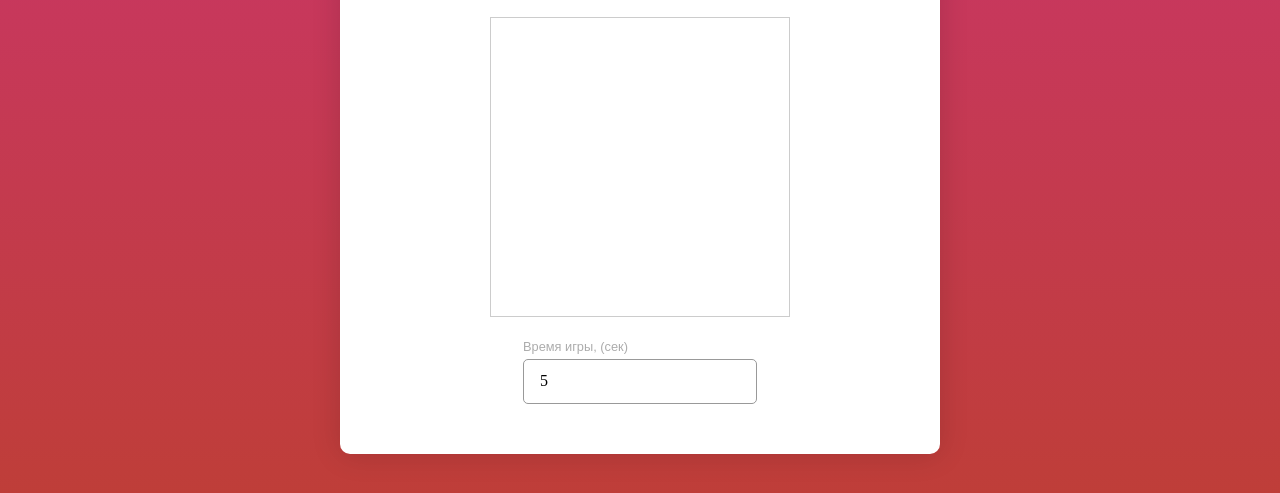
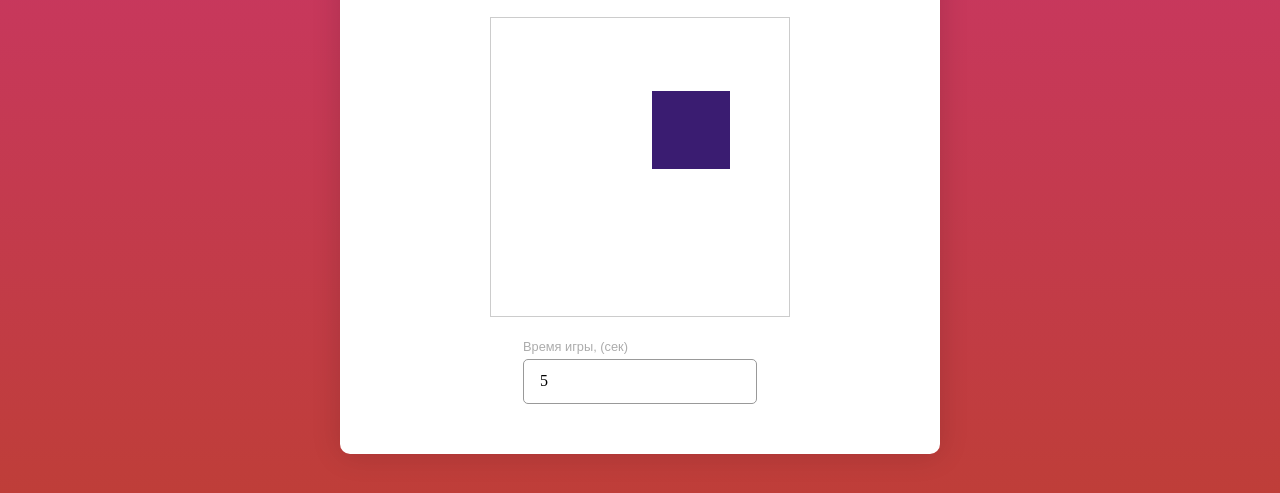
Before and after one commit to WiseChannel/MiniGame_On_JS, a plain HTML site: page index.html in a window 1280 px wide. Both pictures are taken after a click on the button "Начать". Shown: the part 213-706 px from the top of the page. Drawn offline with Linux system fonts and the light colour scheme.

Commit message:
fix bugs

```diff
--- a/index.html
+++ b/index.html
@@ -28,6 +28,7 @@
     </div>
   </div>
 
-    <script async src="js/index.js"></script>
+
+    <script src="js/index.js"></script>
 </body>
 </html>
--- a/js/index.js
+++ b/js/index.js
@@ -1,14 +1,14 @@
-let $start = document.querySelector('#start')
-let $game = document.querySelector('#game')
-let $time = document.querySelector('#time')
-let $result = document.querySelector('#result')
-let $timeHeader = document.querySelector('#time-header')
-let $resultHeader = document.querySelector('#result-header')
-let $gameTime = document.querySelector('#game-time')
+var $start = document.querySelector('#start')
+var $game = document.querySelector('#game')
+var $time = document.querySelector('#time')
+var $result = document.querySelector('#result')
+var $timeHeader = document.querySelector('#time-header')
+var $resultHeader = document.querySelector('#result-header')
+var $gameTime = document.querySelector('#game-time')
 
-vletcolors = ['#CB356B', '#BD3F32', '#3A1C71', '#D76D77', '#283c86', '#45a247', '#8e44ad', '#155799', '#159957', '#000046', '#1CB5E0', '#2F80ED']
-let score = 0
-let isGameStarted = false
+var colors = ['#CB356B', '#BD3F32', '#3A1C71', '#D76D77', '#283c86', '#45a247', '#8e44ad', '#155799', '#159957', '#000046', '#1CB5E0', '#2F80ED']
+var score = 0
+var isGameStarted = false
 
 $start.addEventListener('click', startGame)
 $game.addEventListener('click', handleBoxClick)
@@ -31,8 +31,8 @@ function startGame() {
   $game.style.backgroundColor = '#fff'
   hide($start)
 
-  let interval = setInterval(function() {
-    let time = parseFloat($time.textContent)
+  var interval = setInterval(function() {
+    var time = parseFloat($time.textContent)
 
     if (time <= 0) {
       clearInterval(interval)
@@ -50,7 +50,7 @@ function setGameScore() {
 }
 
 function setGameTime() {
-  let time = +$gameTime.value
+  var time = +$gameTime.value
   $time.textContent = time.toFixed(1)
   show($timeHeader)
   hide($resultHeader)
@@ -80,13 +80,13 @@ function handleBoxClick(event) {
 
 function renderBox() {
   $game.innerHTML = ''
-  let box = document.createElement('div')
-  let boxSize = getRandom(30, 100)
-  let gameSize = $game.getBoundingClientRect()
-  let maxTop = gameSize.height - boxSize
-  let maxLeft = gameSize.width - boxSize
+  var box = document.createElement('div')
+  var boxSize = getRandom(30, 100)
+  var gameSize = $game.getBoundingClientRect()
+  var maxTop = gameSize.height - boxSize
+  var maxLeft = gameSize.width - boxSize
   // [1, 2, 3] -> length == 3
-  let randomColorIndex = getRandom(0, colors.length)
+  var randomColorIndex = getRandom(0, colors.length)
 
   box.style.height = box.style.width = boxSize + 'px'
   box.style.position = 'absolute'
```
